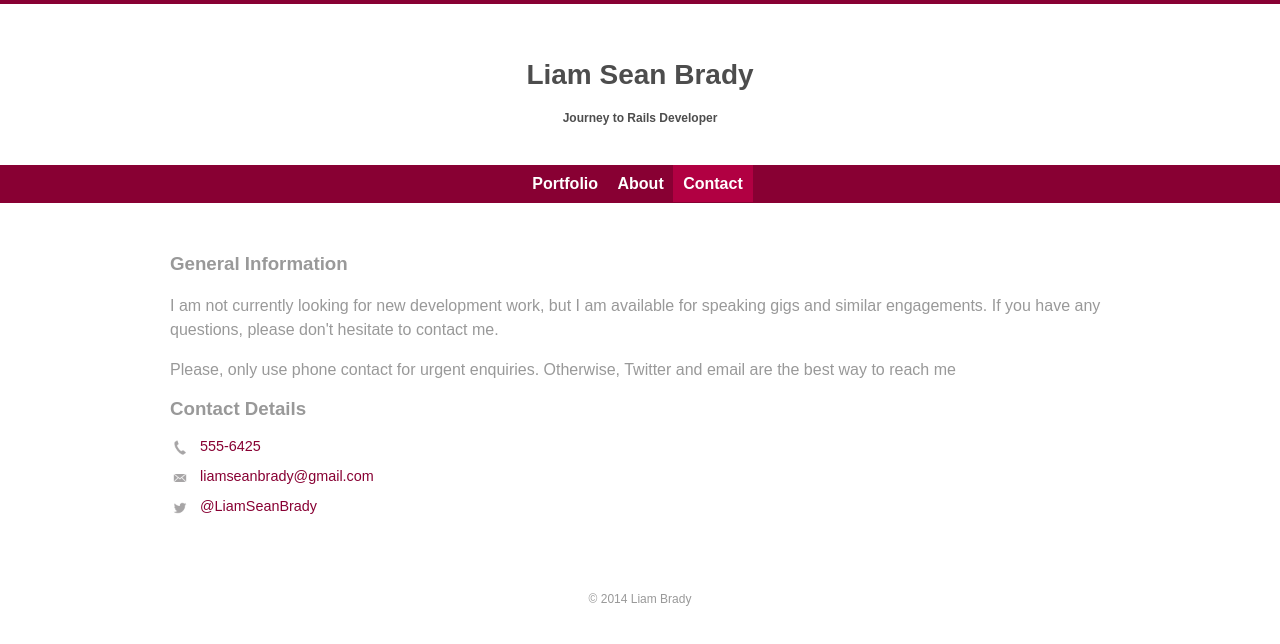
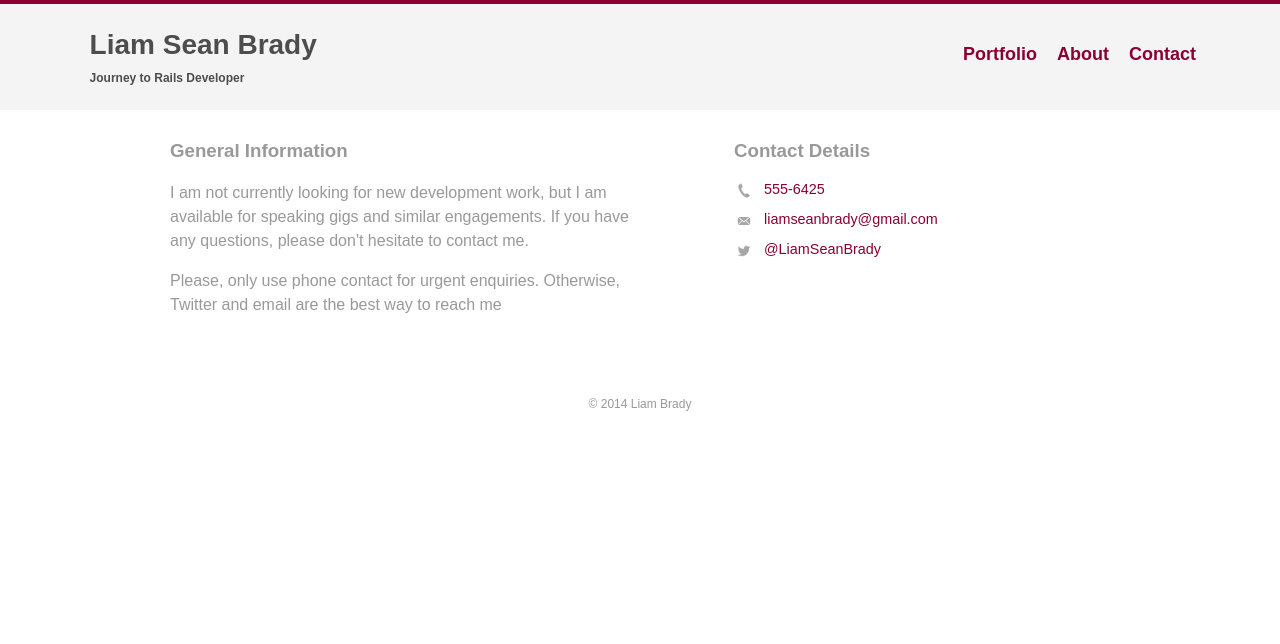
Before and after one commit to liamseanbrady/website_structure_practice_two, a plain HTML site: page contact.html in a window 1280 px wide. Drawn offline with Linux system fonts and the light colour scheme.

Commit message:
Added media queries and design changes for responsive design

```diff
--- a/contact.html
+++ b/contact.html
@@ -5,6 +5,7 @@
 	<title>LiamSeanBrady | Developer</title>
 	<link rel="stylesheet" href="normalize.css">
 	<link rel="stylesheet"	 href="main.css">
+  <link rel="stylesheet"   href="responsive.css">
   </head>
   <body>
   	<header>
@@ -21,19 +22,18 @@
       </nav>
   	</header>
   	<div id="wrapper">
-      <section>
+      <section id="primary">
         <h3>General Information</h3>
         <p>I am not currently looking for new development work, but I am available for speaking gigs and similar engagements. If you have any questions, please don't hesitate to contact me.</p>
         <p>Please, only use phone contact for urgent enquiries. Otherwise, Twitter and email are the best way to reach me</p>
       </section>
+  		<section id="secondary">
         <h3>Contact Details</h3>
         <ul class="contact-info">
           <li class="phone"><a href="tel:555-6425">555-6425</a></li>
           <li class="mail"><a href="mailto:liamseanbrady@gmail.com">liamseanbrady@gmail.com</a></li>
           <li class="twitter"><a href="http://twitter.com">@LiamSeanBrady</a></li>
         </ul>
-  		<section>
-
   		</section>
   		<footer>
         <p>&copy; 2014 Liam Brady</p>
--- a/main.scss
+++ b/main.scss
@@ -36,12 +36,13 @@ header {
 	margin: 0 0 30px 0;
 	width: 100%;
 	padding: 5px 0 0 0;
+	background: $standard_background;
 	#logo {
 		text-align: center;
 		color: darken($standard_text, 30%);
+		margin: 50px 0 20px 0;
 	}
 	h1 {
-		margin: 50px 0 20px 0;
 		font-size: 1.75em;
 	}
 	h2 {
@@ -53,7 +54,8 @@ nav {
 	text-align: center;
 	background: $accent_color;
 	padding: 10px 0;
-	margin: 40px 0 20px 0;
+	margin: 40px 0 0 0;
+	color: #fff;
 	ul {
 		list-style: none;
 		margin: 0 10px;
@@ -66,7 +68,6 @@ nav {
 	a {
 		padding: 10px 10px;
 		font-weight: 600;
-		color: #fff;
 		&:visited {
 			color: #fff;
 		}
--- a/responsive.scss
+++ b/responsive.scss
@@ -0,0 +1,65 @@
+$standard_text: #999;
+$standard_background: #f4f4f4;
+$accent_color: #880033;
+
+@media screen and (min-width: 480px) {
+	#primary {
+		width: 50%;
+		float: left;
+	}
+
+	#secondary {
+		width: 40%;
+		float: right;
+	}
+
+	#gallery {
+		li {
+			width: 28.333%;
+			&:nth-child(4n) {
+				clear: left;
+			}
+		}
+	}
+
+	.profile-photo {
+		float: left;
+		margin: 0 5% 100px 0;
+	}
+}
+
+@media screen and (min-width: 660px) {
+	nav {
+		background: none;
+		float: right;
+		font-size: 1.125em;
+		margin-right: 5%;
+		text-align: right;
+		width: 45%;
+		margin-top: 25px;
+		color: $standard_text;
+		a {
+			&:visited {
+				color: $standard_text;
+			}
+			&.selected, &:hover {
+				background: none;
+				color: $accent_color;
+			}
+		}
+	}
+
+	header {
+		#logo {
+			float: left;
+			text-align: left;
+			width: 40%;
+			margin: 20px 0 15px 7%;
+			padding: 0;
+			h1 {
+				margin: 0;
+				padding: 0;
+			}
+		}
+	}
+}
```
Also changed, not shown: about.html (+1 -0 lines), index.html (+1 -0 lines), main.css, responsive.css, 2 other files.
